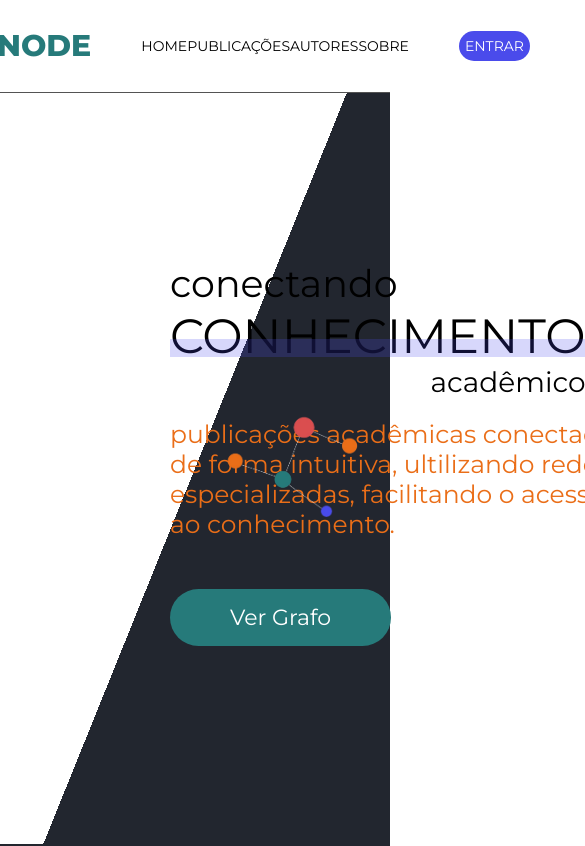
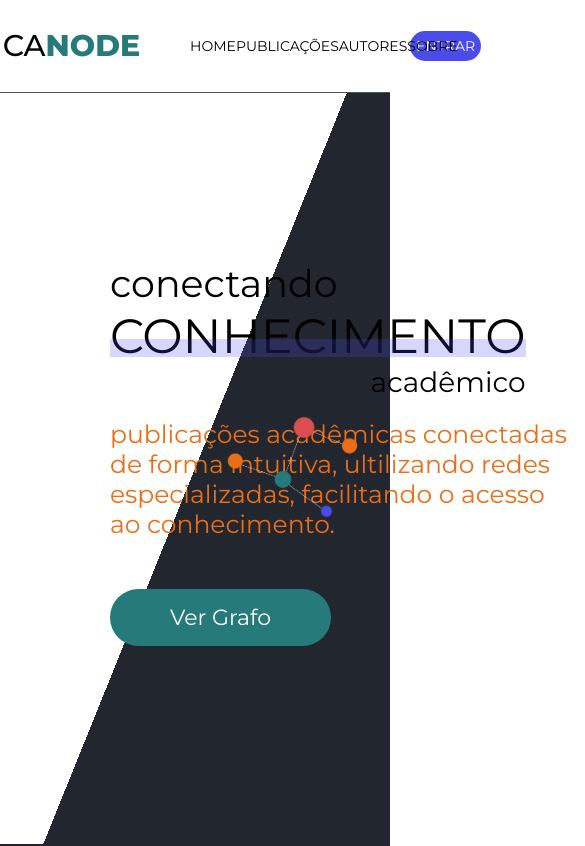
Before and after one commit to fabricadesoftware-ifc/fabricaNode_FrontEnd, a Vue app: page / in a window 390 px wide. Shown: the top 846 px of the page, 585 px wide, since content can reach past the window. Built offline with nearby package versions, Linux system fonts and the light colour scheme; what v-network-graph would draw is missing.

Commit message:
FIX: Improving responsive header and home #19

```diff
--- a/src/components/header/DesktopHeader.vue
+++ b/src/components/header/DesktopHeader.vue
@@ -36,19 +36,22 @@ const templateStore = useTemplateStore()
     margin: 0px 150px;
 }
 
-@media (max-width:1200px) {
+@media (max-width:1450px) {
     .routers-desktop {
-        margin: 0px 100px;
+        margin: 0px 70px;
+    }
+    .header-desktop {
+        padding: 15px 130px;
     }
 }
 
-@media (max-width:1050px) {
+@media (max-width:1370px) {
     .routers-desktop {
         margin: 0px 50px;
     }
 
     .header-desktop {
-        padding: 15px 35px;
+        padding: 15px 110px;
     }
 }
 </style>
--- a/src/components/home/DefaultHome.vue
+++ b/src/components/home/DefaultHome.vue
@@ -49,4 +49,14 @@ const templateStore = useTemplateStore();
   background-color: #fff;
   background-image: -webkit-linear-gradient(-22deg, #fff 50%, #22262f 50%);
 }
+@media (max-width:1450px) {
+    .title{
+        padding-left:130px;
+    }
+}
+@media (max-width:1370px) {
+    .title{
+        padding-left:110px;
+    }
+}
 </style>
```
